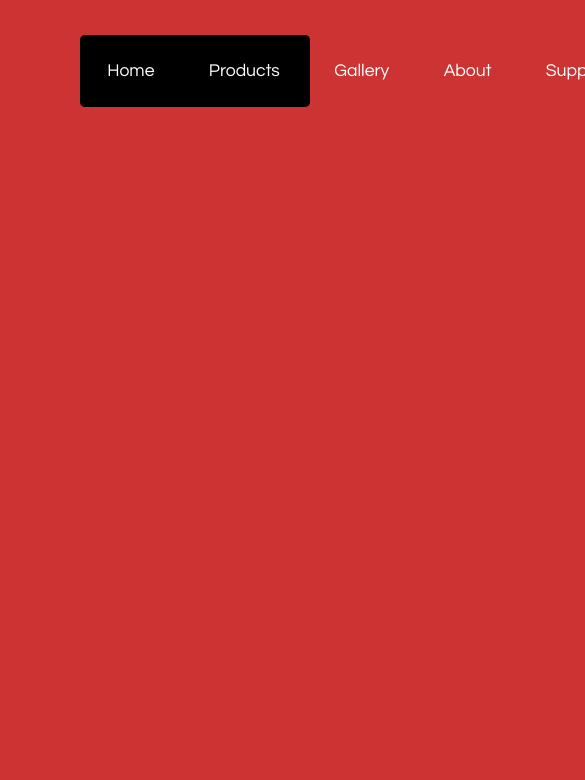
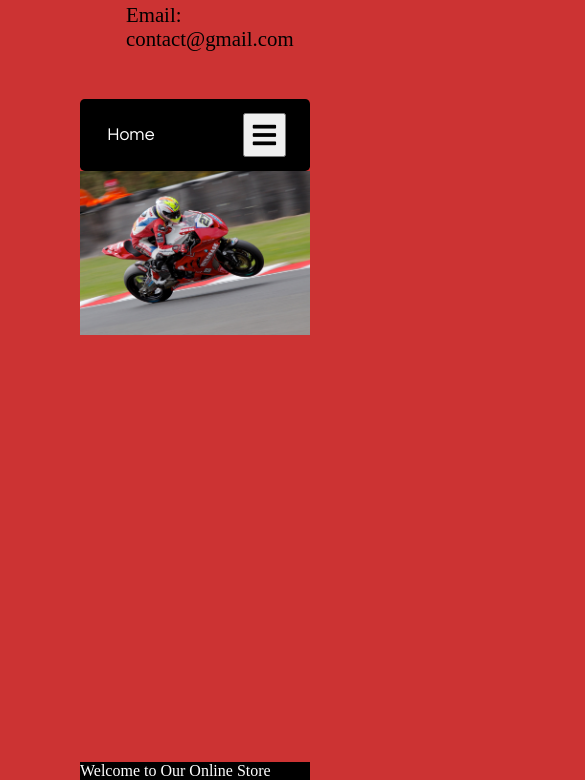
Before and after one commit to rakibul2010islam/Website3, a plain HTML site: page index.html in a window 390 px wide. Shown: the part 125-905 px from the top of the page, 585 px wide, since content can reach past the window. Before the commit the page ends 844 px from the top, so only its background shows below. Drawn offline with nearby package versions, Linux system fonts and the light colour scheme.

Commit message:
showcaseImageWorking

```diff
--- a/index.html
+++ b/index.html
@@ -18,6 +18,10 @@
 		</div>
 
 		<nav>
+			<div class="hamburgerButton">
+				<a href="#">Home</a>
+				<button><i class="fas fa-bars fa-2x"></i></button>
+			</div>
 			<ul>
 				<li><a href="#">Home</a></li>
 				<li><a href="#">Products</a></li>
@@ -32,6 +36,10 @@
 		</nav>
 	</header>
 
+	<section class="showcase">
+		<div class="img-container"><img src="img/superbike.jpg" alt="showcase image not found"></div>
+		<div class="showcase-caption"><p>Welcome to Our Online Store</p></div>
+	</section>
 
 
 
@@ -40,6 +48,8 @@
 
 
 
+	<script src="https://code.jquery.com/jquery-3.3.1.slim.min.js" integrity="sha384-q8i/X+965DzO0rT7abK41JStQIAqVgRVzpbzo5smXKp4YfRvH+8abtTE1Pi6jizo" crossorigin="anonymous"></script>
+	<script src="https://cdnjs.cloudflare.com/ajax/libs/popper.js/1.14.7/umd/popper.min.js" integrity="sha384-UO2eT0CpHqdSJQ6hJty5KVphtPhzWj9WO1clHTMGa3JDZwrnQq4sF86dIHNDz0W1" crossorigin="anonymous"></script>
 	<script src="script.js"></script>
 </body>
 </html>
--- a/script.js
+++ b/script.js
@@ -0,0 +1,9 @@
+var navButton = $('.hamburgerButton > button');
+
+navButton.click(function(){
+	$('nav > ul > li').toggleClass('toggleNav');
+	$('nav > ul > li:first-child').toggleClass('li-hide');
+	$('nav > ul > li:last-child').toggleClass('last-li-positioning');
+})
+
+// Navbar Responsiveness codes end here
--- a/style.scss
+++ b/style.scss
@@ -25,8 +25,12 @@ nav{
 	font-family: 'Questrial', sans-serif;
 	font-size: 1.1rem;
 	background: black;
-	margin: 3rem 5rem;
+	margin: 0 5rem;
+	margin-top: 3rem;
 	border-radius: .3rem;
+	.hamburgerButton{
+		display: none;
+	}
 	ul{
 		display: flex;
 		align-items: center;
@@ -61,3 +65,83 @@ nav{
 		}
 	}
 }
+
+.showcase{
+	margin: 0 5rem;
+
+	.img-container{
+		overflow: hidden;
+		height: 70vh;
+	}
+
+	img{
+		width: 100%;
+	}
+	.showcase-caption{
+		background: black;
+		color: white;
+	}
+}
+
+
+// Media Query Starts ========================================================================
+@media(max-width: 1100px){
+
+}
+
+@media(max-width: 950px){
+	nav{
+		ul li{
+			display: none;
+		}
+		.hamburgerButton{
+			display: flex;
+			align-items: center;
+			button{
+				display: inline-block;
+				padding: .4rem .5rem;
+				cursor: pointer;
+				margin-left: auto;
+				margin-right: 1.5rem;
+			}
+		}
+		ul{
+			display: block;
+		}
+	}
+
+	.toggleNav{
+		display: block;
+	}
+
+	.li-hide{
+		display: none;
+	}
+
+	.last-li-positioning{
+		display: inline-block;
+		margin: 1rem 0;
+		input{
+			margin-left: 1.5rem;
+		}
+	}
+
+	// Navbar Responsiveness codes end here
+}
+
+@media(max-width: 800px){
+
+}
+
+@media(max-width: 700px){
+	.header-top{
+		flex-wrap: wrap;
+		div{
+			flex-basis: 100%;
+			margin-top: 3%;
+		}
+		.company-logo, .header-top-right{
+			margin-left: 20%;
+		}
+	}
+}
```
Also changed, not shown: img/superbike.jpg (added), style.css, 1 other file.
